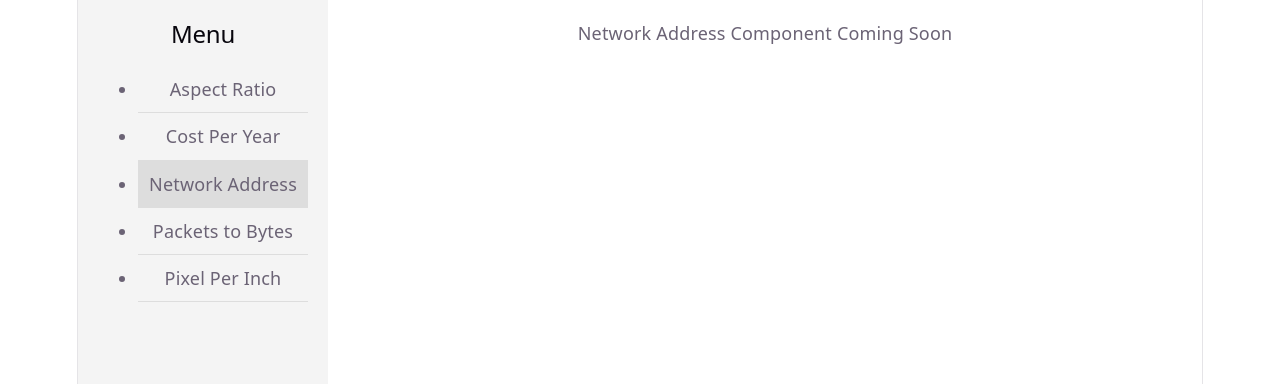
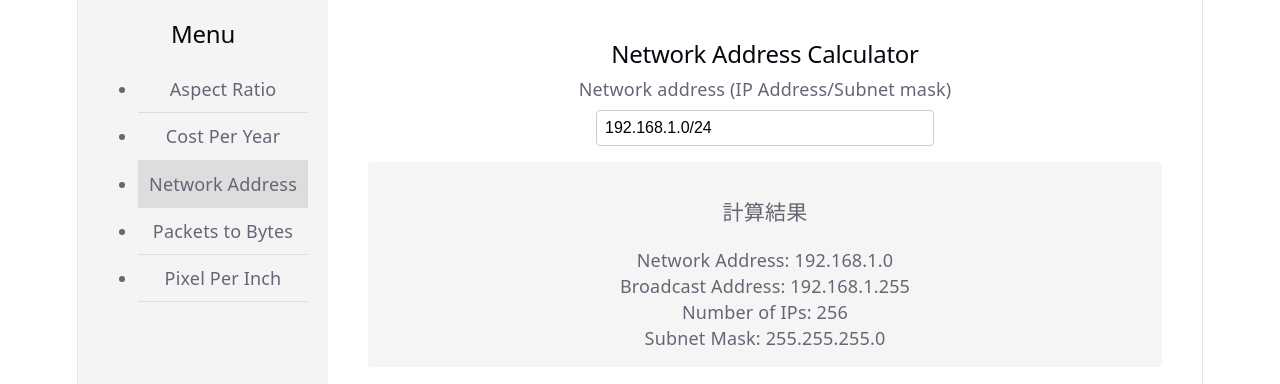
Before and after one commit to altflow/calc-app, a React (Vite) app: page / in a window 1280 px wide. Both pictures are taken after a click on the item "Network Address". Shown: the top 384 px of the page. Built offline with nearby package versions, Linux system fonts and the light colour scheme.

Commit message:
Added network address calculator

```diff
--- a/src/components/Layout/index.tsx
+++ b/src/components/Layout/index.tsx
@@ -1,6 +1,7 @@
 import React, { useState } from 'react';
 import AspectRatio from '../../features/AspectRatio';
 import CostPerYear from '../../features/CostPerYear';
+import NetworkAddress from '../../features/NetworkAddress';
 import styles from './Layout.module.css';
 
 type MenuItem = {
@@ -12,7 +13,7 @@ type MenuItem = {
 const menuItems: MenuItem[] = [
   { id: 'aspectRatio', label: 'Aspect Ratio', component: AspectRatio },
   { id: 'costPerYear', label: 'Cost Per Year', component: CostPerYear },
-  { id: 'networkAddress', label: 'Network Address', component: () => <div>Network Address Component Coming Soon</div> },
+  { id: 'networkAddress', label: 'Network Address', component: NetworkAddress },
   { id: 'packetsToBytes', label: 'Packets to Bytes', component: () => <div>Packets to Bytes Component Coming Soon</div> },
   { id: 'pixelPerInch', label: 'Pixel Per Inch', component: () => <div>Pixel Per Inch Component Coming Soon</div> },
 ];
--- /dev/null
+++ b/src/features/NetworkAddress/calc.ts
@@ -0,0 +1,68 @@
+export type ParsedIpAndMask = {
+  ip: number[]
+  subnetMask: number
+}
+
+export type NetworkCalculationResult = {
+  networkAddress: string
+  broadcastAddress: string
+  numberOfIPs: number
+  subnetMask: string
+}
+
+export function parseIpAndMask(input: string): ParsedIpAndMask {
+  const [ipString, maskString] = input.trim().split('/')
+  const ip = ipString?.split('.').map((part) => Number(part)) ?? []
+  return {
+    ip,
+    subnetMask: Number(maskString),
+  }
+}
+
+export function validateIpAndMask(parsed: ParsedIpAndMask): boolean {
+  const { ip, subnetMask } = parsed
+
+  const isValidOctet = (value: number) =>
+    Number.isInteger(value) && value >= 0 && value <= 255
+
+  return (
+    Array.isArray(ip) &&
+    ip.length === 4 &&
+    ip.every(isValidOctet) &&
+    Number.isInteger(subnetMask) &&
+    subnetMask >= 0 &&
+    subnetMask <= 32
+  )
+}
+
+const toUint32 = (parts: number[]) =>
+  parts.reduce((acc, octet) => (acc << 8) | octet, 0) >>> 0
+
+const formatDottedDecimal = (value: number) =>
+  [
+    (value >>> 24) & 0xff,
+    (value >>> 16) & 0xff,
+    (value >>> 8) & 0xff,
+    value & 0xff,
+  ].join('.')
+
+export function calculateNetworkInfo(
+  ip: number[],
+  subnetMask: number,
+): NetworkCalculationResult {
+  if (!validateIpAndMask({ ip, subnetMask })) {
+    throw new Error('Invalid IP address or subnet mask')
+  }
+
+  const ipInt = toUint32(ip)
+  const maskInt = subnetMask === 0 ? 0 : (0xffffffff << (32 - subnetMask)) >>> 0
+  const networkInt = ipInt & maskInt
+  const broadcastInt = networkInt | (~maskInt >>> 0)
+
+  return {
+    networkAddress: formatDottedDecimal(networkInt),
+    broadcastAddress: formatDottedDecimal(broadcastInt),
+    numberOfIPs: 2 ** (32 - subnetMask),
+    subnetMask: formatDottedDecimal(maskInt),
+  }
+}
--- /dev/null
+++ b/src/features/NetworkAddress/index.tsx
@@ -0,0 +1,64 @@
+import React, { useMemo, useState, type ChangeEvent } from 'react'
+import { calculateNetworkInfo, parseIpAndMask, validateIpAndMask } from './calc'
+
+const NetworkAddress: React.FC = () => {
+  const [cidr, setCidr] = useState('192.168.1.0/24')
+
+  const parsed = useMemo(() => cidr.trim() ? parseIpAndMask(cidr) : null, [cidr])
+  const isValid = useMemo(() => parsed ? validateIpAndMask(parsed) : false, [parsed])
+
+  const result = useMemo(() => {
+    if (!isValid || !parsed) {
+      return null
+    }
+
+    try {
+      return calculateNetworkInfo(parsed.ip, parsed.subnetMask)
+    } catch {
+      return null
+    }
+  }, [isValid, parsed])
+
+  return (
+    <div style={{ padding: '20px' }}>
+      <h2>Network Address Calculator</h2>
+
+      <div style={{ marginBottom: '16px' }}>
+        <label htmlFor="network-input" style={{ display: 'block', marginBottom: '8px' }}>
+          Network address (IP Address/Subnet mask)
+        </label>
+        <input
+          id="network-input"
+          type="text"
+          value={cidr}
+          onChange={(event: ChangeEvent<HTMLInputElement>) => setCidr(event.target.value)}
+          placeholder="192.168.1.0/24"
+          style={{
+            width: '100%',
+            maxWidth: '320px',
+            padding: '8px',
+            borderRadius: '4px',
+            border: '1px solid #ccc',
+            fontSize: '16px',
+          }}
+        />
+      </div>
+
+      {isValid && result ? (
+        <div style={{ padding: '16px', backgroundColor: '#f5f5f5', borderRadius: '4px' }}>
+          <h3>計算結果</h3>
+          <p>Network Address: {result.networkAddress}</p>
+          <p>Broadcast Address: {result.broadcastAddress}</p>
+          <p>Number of IPs: {result.numberOfIPs}</p>
+          <p>Subnet Mask: {result.subnetMask}</p>
+        </div>
+      ) : cidr.trim() ? (
+        <p style={{ color: '#b00020' }}>
+          有効な IP アドレスとサブネットマスクを「192.168.1.0/24」の形式で入力してください。
+        </p>
+      ) : null}
+    </div>
+  )
+}
+
+export default NetworkAddress
```
Also changed, not shown: 1 other file (tests, documents, lock files or other folders).
